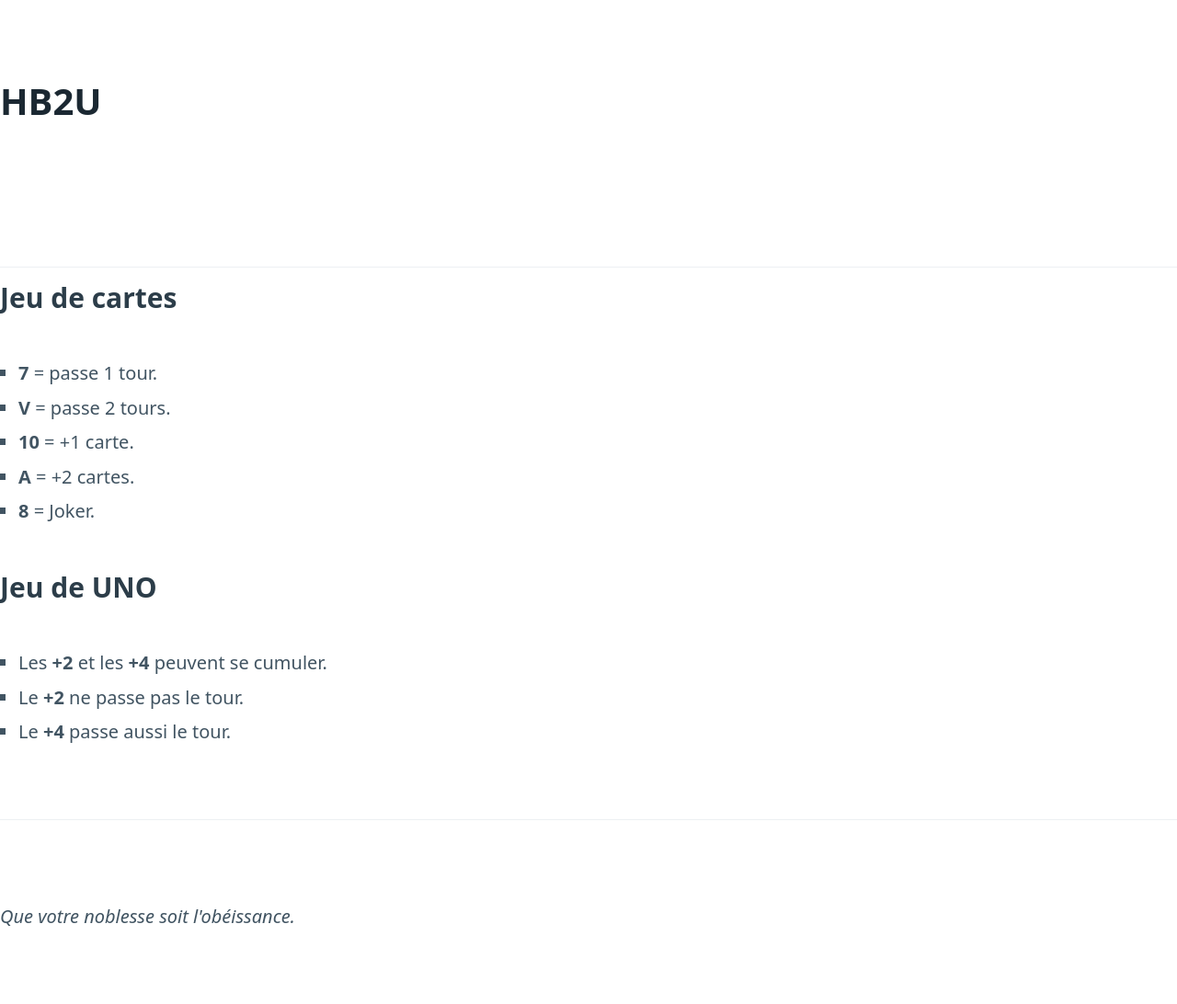
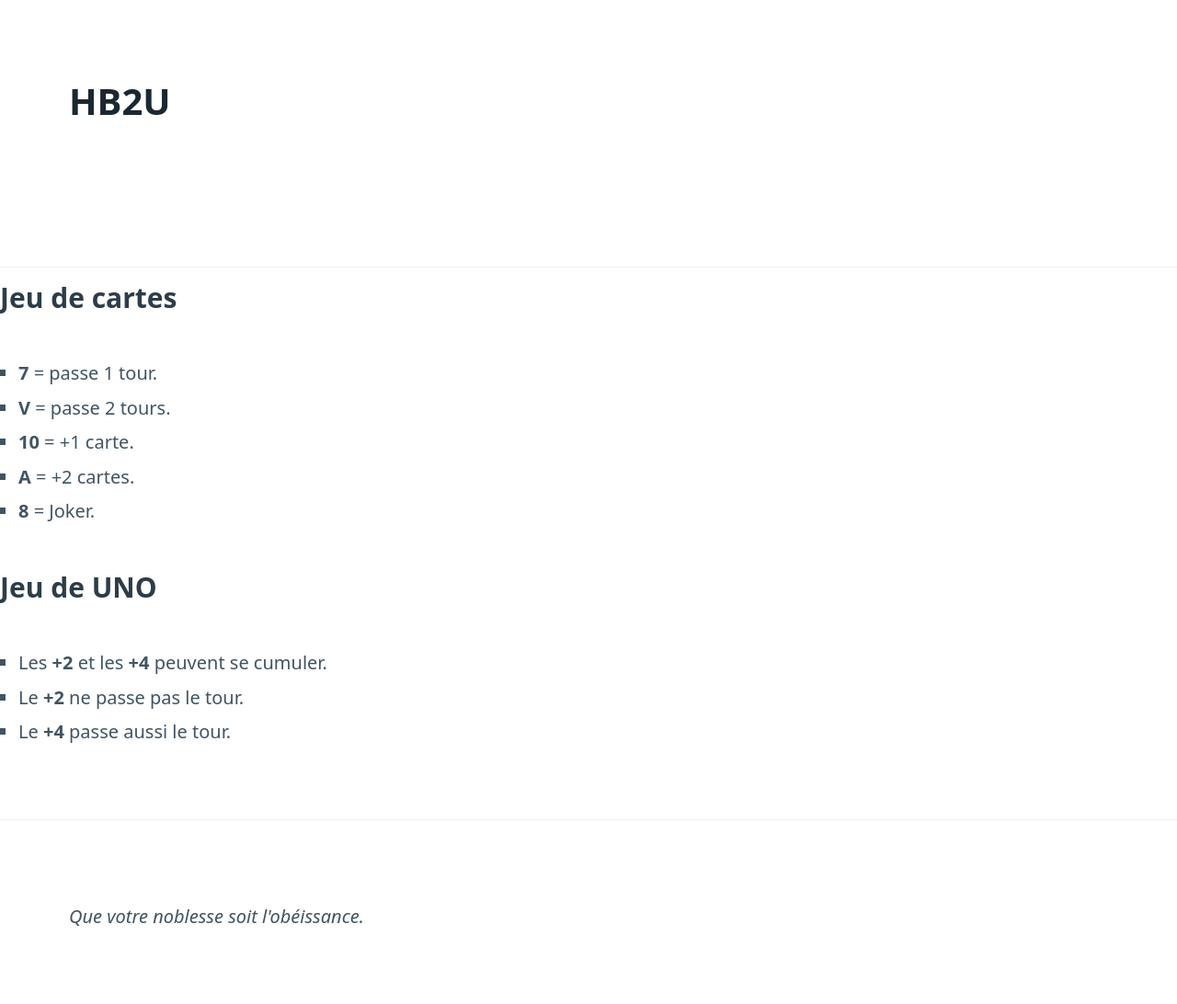
Before and after one commit to RjorS/RjorS.github.io, a Jekyll site: the page built from USP/rules.md, in a window 1280 px wide. Shown: the whole page at 92% size. Built offline with Jekyll 4.4.1, drawn with Linux system fonts in a browser that asks for light colours; our own code applies the rules of GitHub Pages for plain Markdown files.

Commit message:
Update head.html

```diff
--- a/_includes/head.html
+++ b/_includes/head.html
@@ -1,4 +1,4 @@
 <meta charset='utf-8'>
 <meta name="viewport" content="width=device-width, initial-scale=1">
 <title>HB2U</title>
-<link rel="stylesheet" href="https://unpkg.com/@picocss/pico@latest/css/pico.min.css">
+<link rel="stylesheet" href="https://unpkg.com/@picocss/pico@latest/css/pico.classless.min.css">
```
